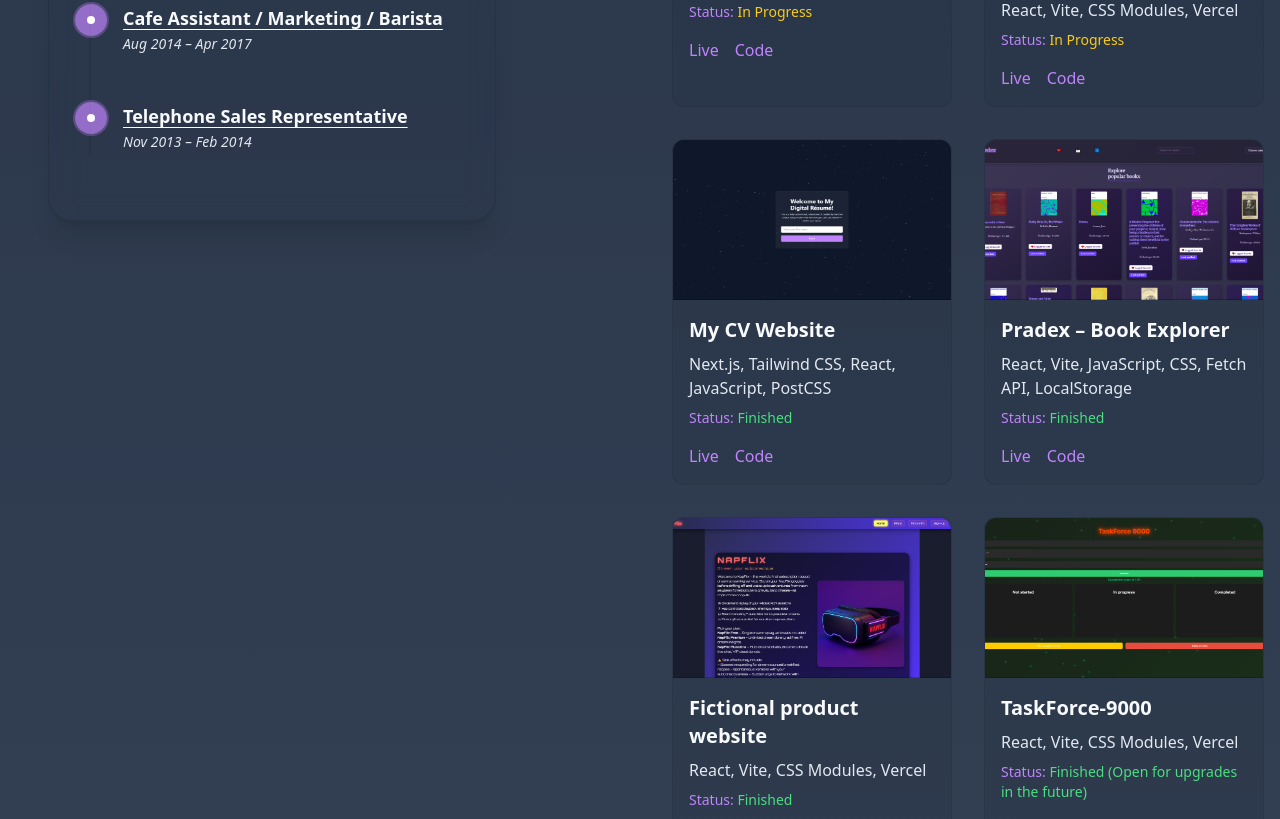
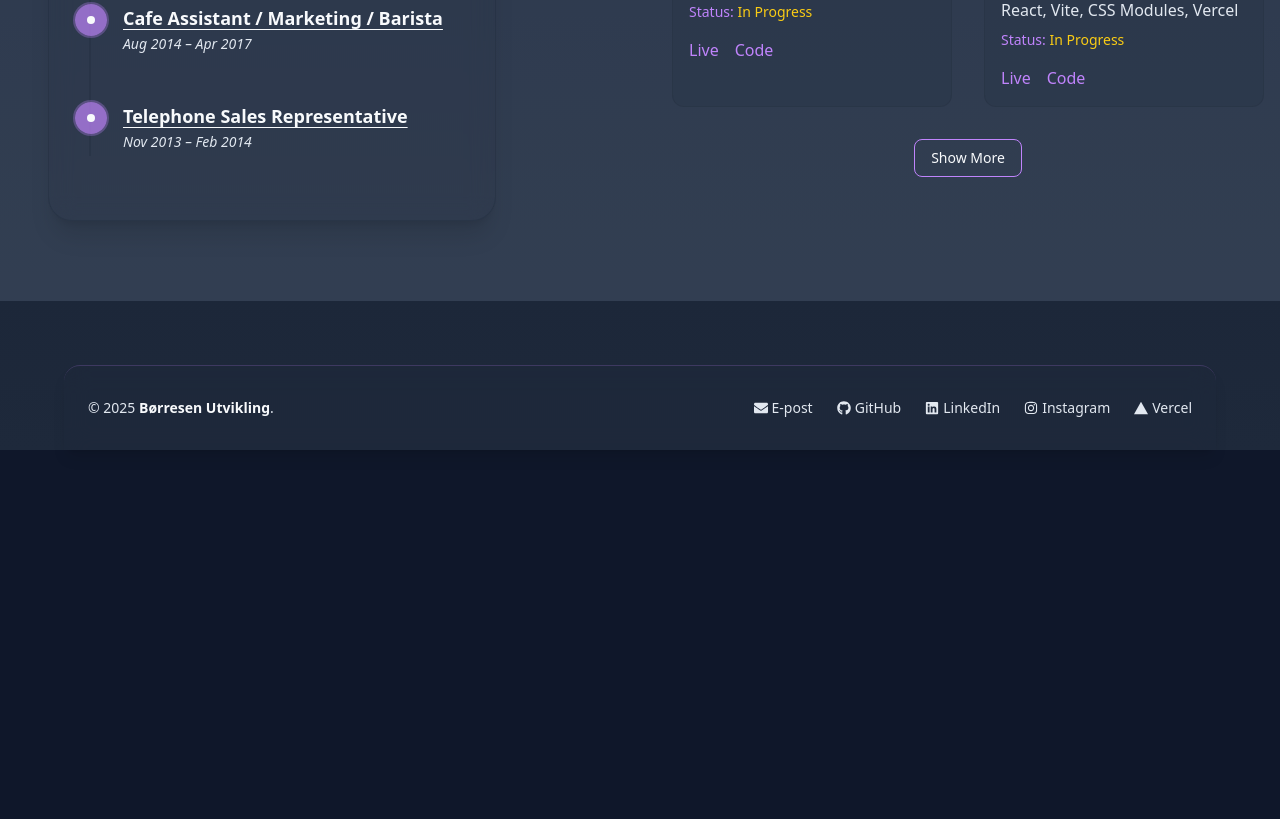
Before and after one commit to Marcus-Kodehode/my-awesome-cv, a Next.js app: page /experience in a window 1280 px wide. Shown: the part 861-1680 px from the top of the page. After the commit the page ends 1311 px from the top, so only its background shows below. Built offline with nearby package versions, Linux system fonts and the light colour scheme.

Commit message:
broke the build and my soul

```diff
--- a/src/app/experience/components/ProjectGrid.jsx
+++ b/src/app/experience/components/ProjectGrid.jsx
@@ -1,11 +1,15 @@
 "use client";
-import React from "react";
+import React, { useState } from "react";
 import { PROJECTS } from "../data/projectsData";
 
 export default function ProjectGrid() {
+  const [showAll, setShowAll] = useState(false);
+  const visibleProjects = showAll ? PROJECTS : PROJECTS.slice(0, 4);
+
   return (
+    <>
       <div className="grid gap-8 sm:grid-cols-2">
-      {PROJECTS.map((proj, idx) => (
+        {visibleProjects.map((proj, idx) => (
           <div
             key={idx}
             className="
@@ -60,5 +64,18 @@ export default function ProjectGrid() {
           </div>
         ))}
       </div>
+
+      {/* Vis mer / mindre knapp */}
+      {PROJECTS.length > 4 && (
+        <div className="mt-8 text-center">
+          <button
+            onClick={() => setShowAll(!showAll)}
+            className="px-4 py-2 text-sm font-medium transition border rounded-lg text-star border-highlight hover:bg-highlight/10"
+          >
+            {showAll ? "Show Less" : "Show More"}
+          </button>
+        </div>
+      )}
+    </>
   );
 }
```
Lines whose indentation alone changed are shown as unchanged.
